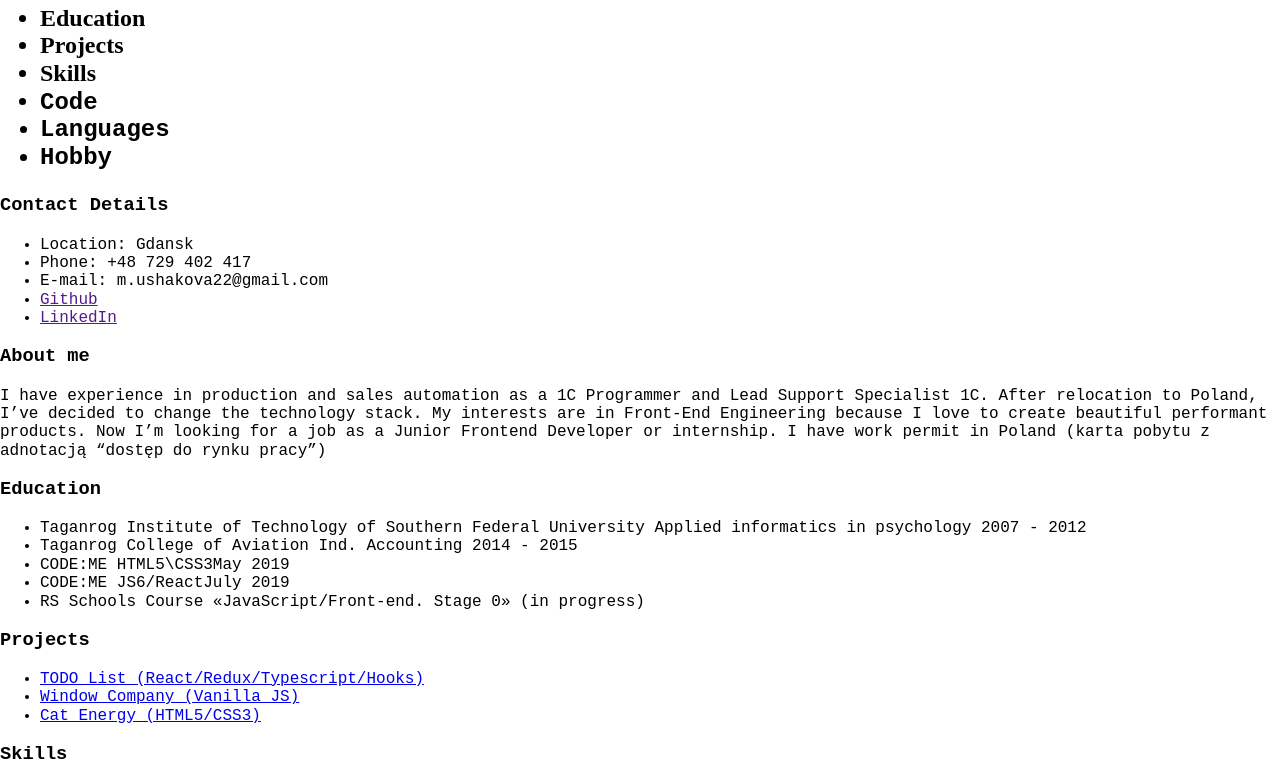
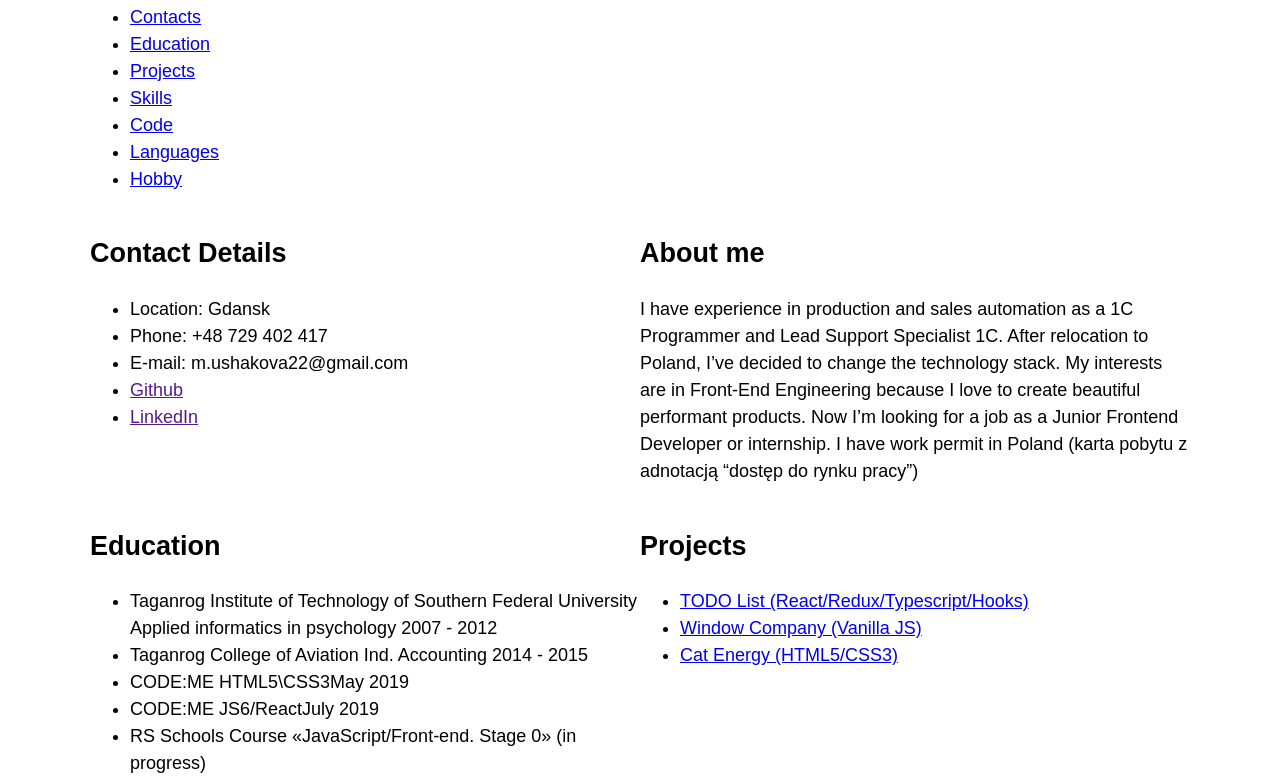
Before and after one commit to Mariia22/rsschool-cv, a plain HTML site: page index.html in a window 1280 px wide. Shown: the part 326-1107 px from the top of the page. Drawn offline with Linux system fonts and the light colour scheme; a web font is replaced by a local one.

Commit message:
feat: add basic styles

```diff
--- a/css/style.css
+++ b/css/style.css
@@ -1,3 +1,43 @@
+@font-face {
+  font-family: 'Raleway';
+  src: url("assets/fonts/Raleway-Italic.ttf");
+  font-weight: 400;
+}
+@font-face {
+  font-family: 'Raleway', sans-serif;
+  src: url("assets/fonts/Raleway.ttf");
+  font-weight: 700;
+}
+* {
+  box-sizing: border-box;
+}
+body{
+  display: flex;
+  flex-direction: column;
+  justify-content: space-between;
+  min-width: 320px;
+  min-height: 100vh;
+  margin: 0;
+  padding: 0;
+  font-family: 'Raleway', sans-serif;
+  font-size: 18px;
+  font-weight: 400;
+  line-height: 1.5;
+}
+.container{
+  max-width: 1100px;
+  margin: 0 auto;
+  min-height: 50px;;
+}
+.main__container{
+  display: flex;
+  justify-content: space-between;
+  flex-wrap: wrap;
+}
+.section{
+  width: 50%;
+}
+
 img{
   width: 140px;
   height: 140px;
--- a/index.html
+++ b/index.html
@@ -16,25 +16,41 @@
     <div class="container">
       <img alt="My photo" src="assets/foto.jpeg" />
       <h1>Mariia Ushakova</h1>
-      <h2>Frontend Developer<h2>
-          <nav>
-            <ul>
-              <li><a href="#about">About me</a></li>
-              <li><Contacts href="#contacts">Contacts</a></li>
-              <li><Education href="#education">Education</a></li>
-              <li><Projects href="#projects">Projects</a></li>
-              <li><Skills href="#skills">Skills</a></li>
-              <li><Code href="#code">Code</a></li>
-              <li><Languages href="#languages">Languages</a></li>
-              <li><Hobby href="#hobby">Hobby</a></li>
-            </ul>
-          </nav>
+      <h3>Frontend Developer</h3>
+      <nav>
+        <ul>
+          <li>
+            <a href="#about">About me</a>
+          </li>
+          <li>
+            <a href="#contacts">Contacts</a>
+          </li>
+          <li>
+            <a href="#education">Education</a>
+          </li>
+          <li>
+            <a href="#projects">Projects</a>
+          </li>
+          <li>
+            <a href="#skills">Skills</a>
+          </li>
+          <li>
+            <a href="#codeexample">Code</a>
+          </li>
+          <li>
+            <a href="#languages">Languages</a>
+          </li>
+          <li>
+            <a href="#hobby">Hobby</a>
+          </li>
+        </ul>
+      </nav>
     </div>
   </header>
   <main>
     <div class="main__container container">
-      <section>
-        <h3 id="contacts">Contact Details</h3>
+      <section class="section" id="contacts">
+        <h2>Contact Details</h2>
         <ul>
           <li>Location: Gdansk</li>
           <li>Phone: +48 729 402 417
@@ -43,8 +59,8 @@
           <li><a href="">LinkedIn</a></li>
         </ul>
       </section>
-      <section id="about">
-        <h3>About me</h3>
+      <section class="section" id="about">
+        <h2>About me</h2>
         <p>I have experience in production and sales automation as a 1C Programmer and Lead Support Specialist 1C.
           After relocation to Poland, I’ve decided to change the technology stack. My interests are in
           Front-End Engineering because I love to create beautiful performant products. Now I’m looking for a job as a
@@ -52,8 +68,8 @@
           I have work permit in Poland (karta pobytu z adnotacją “dostęp do rynku pracy”)
         </p>
       </section>
-      <section id="education">
-        <h3>Education</h3>
+      <section class="section" id="education">
+        <h2>Education</h2>
         <ul>
           <li>Taganrog Institute of Technology of Southern Federal University Applied informatics in psychology
             <span>2007 - 2012</span>
@@ -64,16 +80,16 @@
           <li>RS Schools Course «JavaScript/Front-end. Stage 0» (in progress)</li>
         </ul>
       </section>
-      <section id="projects">
-        <h3>Projects</h3>
+      <section class="section" id="projects">
+        <h2>Projects</h2>
         <ul>
           <li><a href="https://github.com/Mariia22/todo-react">TODO List (React/Redux/Typescript/Hooks)</a></li>
           <li><a href="https://github.com/Mariia22/SiteForWindowCompanyJS">Window Company (Vanilla JS)</a></li>
           <li><a href="https://github.com/Mariia22/953431-cat-energy-18">Cat Energy (HTML5/CSS3)</a></li>
         </ul>
       </section>
-      <section id="skills">
-        <h3>Skills</h3>
+      <section class="section" id="skills">
+        <h2>Skills</h2>
         <ul>
           <li>HTML</li>
           <li>CSS</li>
@@ -86,8 +102,8 @@
           <li>Figma</li>
         </ul>
       </section>
-      <section id="code">
-        <h3>Code example</h3>
+      <section class="section" id="codeexample">
+        <h2>Code example</h2>
         <pre>
         <code>
           const encrypt = (string) => {
@@ -99,18 +115,18 @@
             return result;
           };
         </code>
-      </pre>
+              </pre>
       </section>
-      <section id="languages">
-        <h3>Languages</h3>
+      <section class="section" id="languages">
+        <h2>Languages</h2>
         <ul>
           <li>English - Intermediate</li>
           <li>Russian - Native</li>
           <li>Polish - Pre-Intermediate</li>
         </ul>
       </section>
-      <section id="hobby">
-        <h3>Hobby</h3>
+      <section class="section" id="hobby">
+        <h2>Hobby</h2>
         <ul>
           <li>Cycling</li>
           <li>Languages</li>
```
Also changed, not shown: assets/fonts/Raleway-Italic.ttf (added), assets/fonts/Raleway.ttf (added), 1 other file.
